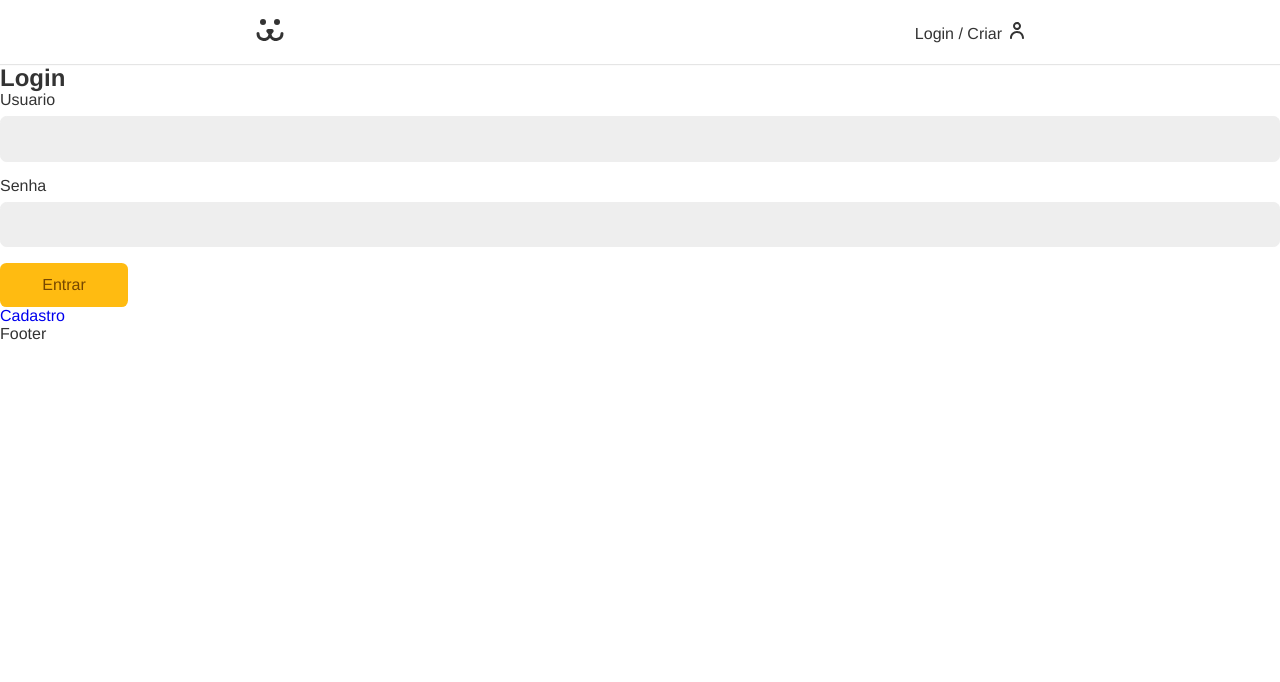
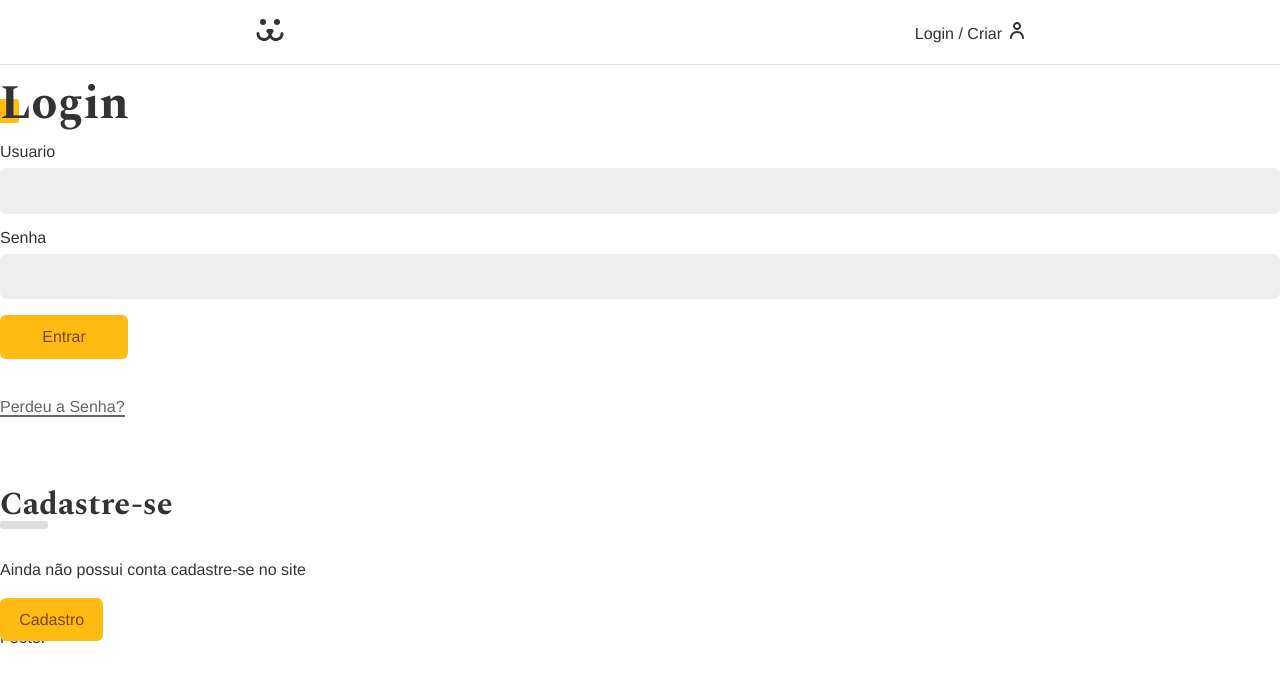
Before and after one commit to danielgiovane/animaletes, a React (Create React App) app: page /login in a window 1280 px wide. Shown: the top 682 px of the page. Built offline with nearby package versions, Linux system fonts and the light colour scheme.

Commit message:
Estilizando LoginForm

```diff
--- a/src/App.css
+++ b/src/App.css
@@ -1,3 +1,5 @@
+@import url("https://fonts.googleapis.com/css2?family=Spectral:wght@700&display=swap");
+
 * {
   box-sizing: border-box;
 }
@@ -7,16 +9,21 @@
   padding-top: 4rem;
   --color-primary: #333;
   --type-first: Helvetica, Arial, sans-serif;
-  --type-second: 'Spectral', Georgia;
+  --type-second: "Spectral", Georgia;
   font-family: var(--type-first);
   color: var(--color-primary);
 }
 
-h1,h2,h3,h4,p {
+h1,
+h2,
+h3,
+h4,
+p {
   margin: 0;
 }
 
-ul, li {
+ul,
+li {
   list-style: none;
   padding: 0;
   margin: 0;
@@ -24,6 +31,7 @@
 
 a {
   text-decoration: none;
+  color: var(--color-primary);
 }
 
 img {
@@ -31,7 +39,8 @@
   max-width: 100%;
 }
 
-button, input {
+button,
+input {
   display: block;
   font-size: 1rem;
   font-family: var(--type-first);
@@ -43,3 +52,38 @@
   margin: 0 auto;
   padding: 0 1rem;
 }
+
+.title {
+  font-family: var(--type-second);
+  line-height: 1;
+  font-size: 3rem;
+  margin: 1rem 0;
+  position: relative;
+  z-index: 1;
+}
+
+.title::after {
+  content: "";
+  display: block;
+  width: 1.5rem;
+  height: 1.5rem;
+  background: #fb1;
+  position: absolute;
+  bottom: 5px;
+  left: -5px;
+  border-radius: 0.2rem;
+  z-index: -1;
+}
+
+.animeLeft {
+  opacity: 0;
+  transform: translateX(-20px);
+  animation: animeLeft 0.3s forwards;
+}
+
+@keyframes animeLeft {
+  to {
+    opacity: 1;
+    transform: initial;
+  }
+}
--- /dev/null
+++ b/src/Components/Helper/Error.js
@@ -0,0 +1,9 @@
+import React from "react";
+import styles from "./Error.module.css";
+
+const Error = ({ error }) => {
+  if (!error) return null;
+  return <p className={styles.error}>{error}</p>;
+};
+
+export default Error;
--- /dev/null
+++ b/src/Components/Helper/Error.module.css
@@ -0,0 +1,4 @@
+.error {
+  color: #f31;
+  margin: 1rem 0;
+}
--- a/src/Components/Login/LoginForm.js
+++ b/src/Components/Login/LoginForm.js
@@ -4,6 +4,9 @@
 import Button from "../Forms/Button";
 import useForm from "../../Hooks/useForm";
 import { UserContext } from "../../UserContext";
+import Error from "../Helper/Error";
+import styles from "./LoginForm.module.css";
+import styleBtn from "../Forms/Button.module.css";
 
 const LoginForm = () => {
   const username = useForm();
@@ -20,9 +23,9 @@
   };
 
   return (
-    <section>
-      <h1>Login</h1>
-      <form onSubmit={handleSubmit}>
+    <section className="animeLeft">
+      <h1 className="title">Login</h1>
+      <form className={styles.form} onSubmit={handleSubmit}>
         <Input label="Usuario" type="text" name="username" {...username} />
         <Input label="Senha" type="password" name="password" {...password} />
         {loading ? (
@@ -30,9 +33,18 @@
         ) : (
           <Button>Entrar</Button>
         )}
-        {error && <p>{error}</p>}
+        <Error error={error} />
       </form>
-      <Link to="/login/criar">Cadastro</Link>
+      <Link to="/login/perdeu" className={styles.perdeu}>
+        Perdeu a Senha?
+      </Link>
+      <div className={styles.cadastro}>
+        <h2 className={styles.subtitle}>Cadastre-se</h2>
+        <p>Ainda não possui conta cadastre-se no site</p>
+        <Link to="/login/criar" className={styleBtn.button}>
+          Cadastro
+        </Link>
+      </div>
     </section>
   );
 };
--- /dev/null
+++ b/src/Components/Login/LoginForm.module.css
@@ -0,0 +1,42 @@
+.form {
+  margin-bottom: 2rem;
+}
+
+.perdeu {
+  display: inline-block;
+  color: #666;
+  padding: 0.5rem 0;
+  line-height: 1;
+}
+
+.perdeu::after {
+  content: "";
+  height: 2px;
+  width: 100%;
+  background: currentColor;
+  display: block;
+}
+
+.cadastro {
+  margin-top: 4rem;
+}
+
+.cadastro p {
+  margin-top: 2rem;
+  margin-bottom: 2rem;
+}
+
+.subtitle {
+  font-family: var(--type-second);
+  line-height: 1;
+  font-size: 2rem;
+}
+
+.subtitle::after {
+  content: "";
+  display: block;
+  height: 0.5rem;
+  width: 3rem;
+  border-radius: 0.2rem;
+  background: #ddd;
+}
```
